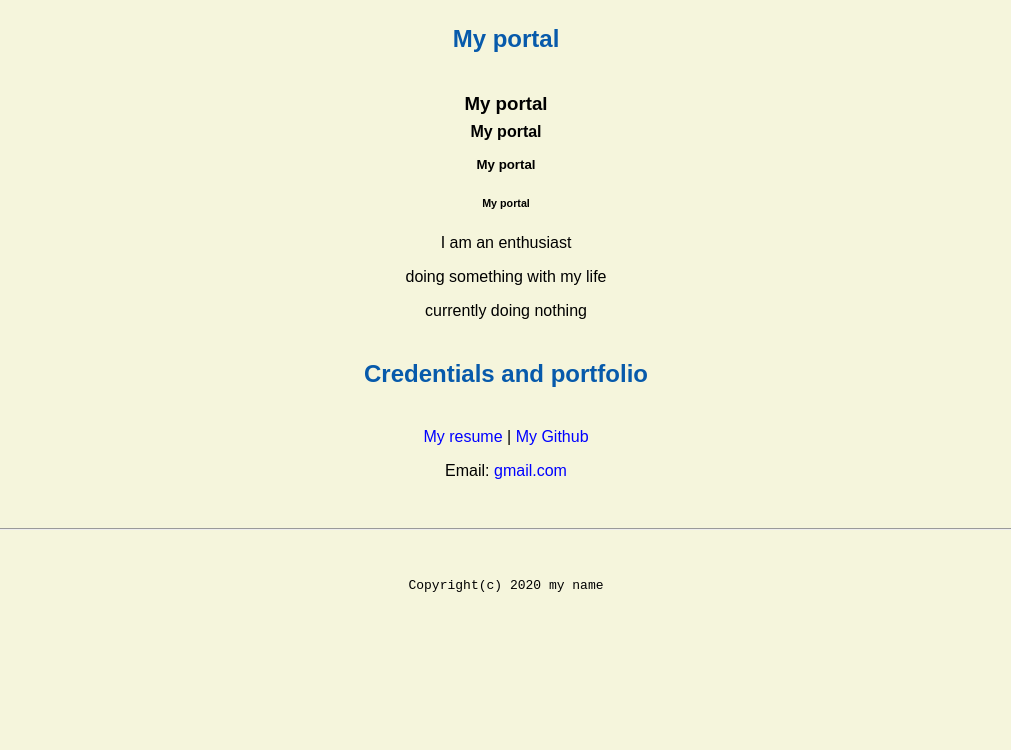
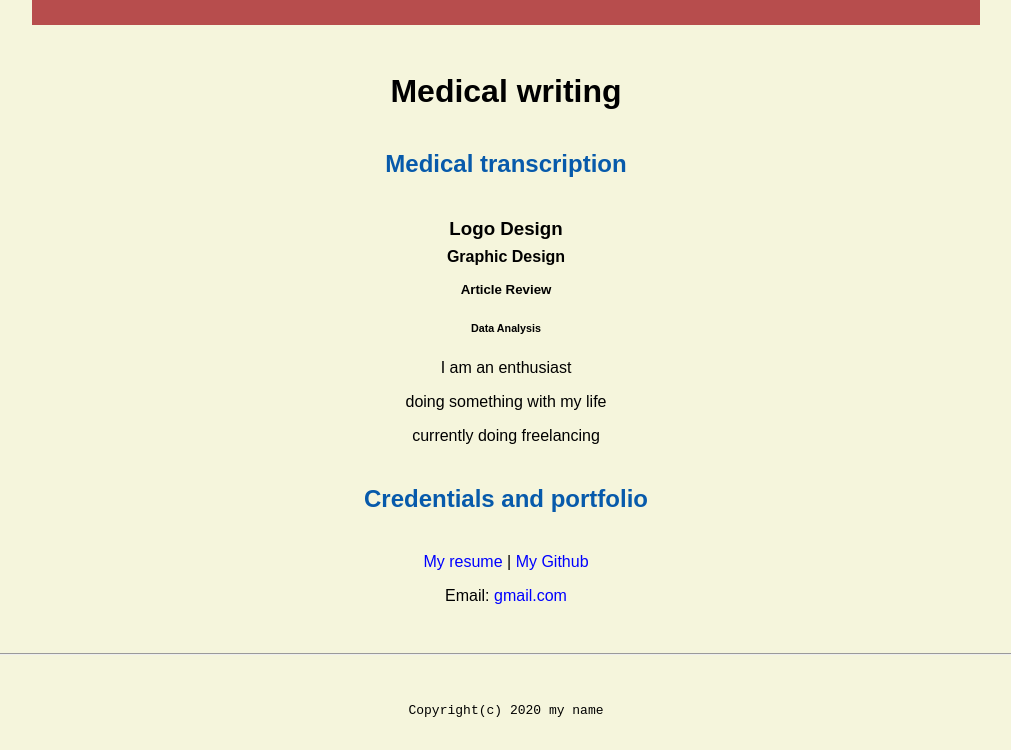
Before and after one commit to maroofsbp/maroofsbp.github.io, a plain HTML site: page index.html in a window 1280 px wide. Shown: the part 641-1391 px from the top of the page, without its empty margins (134-1145 px from the left). Before the commit the page ends 1266 px from the top, so only its background shows below. Drawn offline with Linux system fonts and the light colour scheme.

Commit message:
Update index.html

```diff
--- a/index.html
+++ b/index.html
@@ -12,17 +12,17 @@
 
 
 <body>
-<img src= "untitled.png" width = "75%" alt = "banner">
-<h1> My portal</h1>
-<h2> My portal</h2>
-<h3> My portal</h3>
-<h4> My portal</h4>
-<h5> My portal</h5>
-<h6> My portal</h6>
+<img src= "banner.jpg" width = "75%" alt = "banner">
+<h1> Medical writing</h1>
+<h2> Medical transcription</h2>
+<h3> Logo Design</h3>
+<h4> Graphic Design</h4>
+<h5> Article Review</h5>
+<h6> Data Analysis</h6>
 
 <p> I am an enthusiast </p>
 <p> doing something with my life </p>
-<p> currently doing nothing </p>
+<p> currently doing freelancing </p>
 
 
 <h2> Credentials and portfolio </h2>
```
